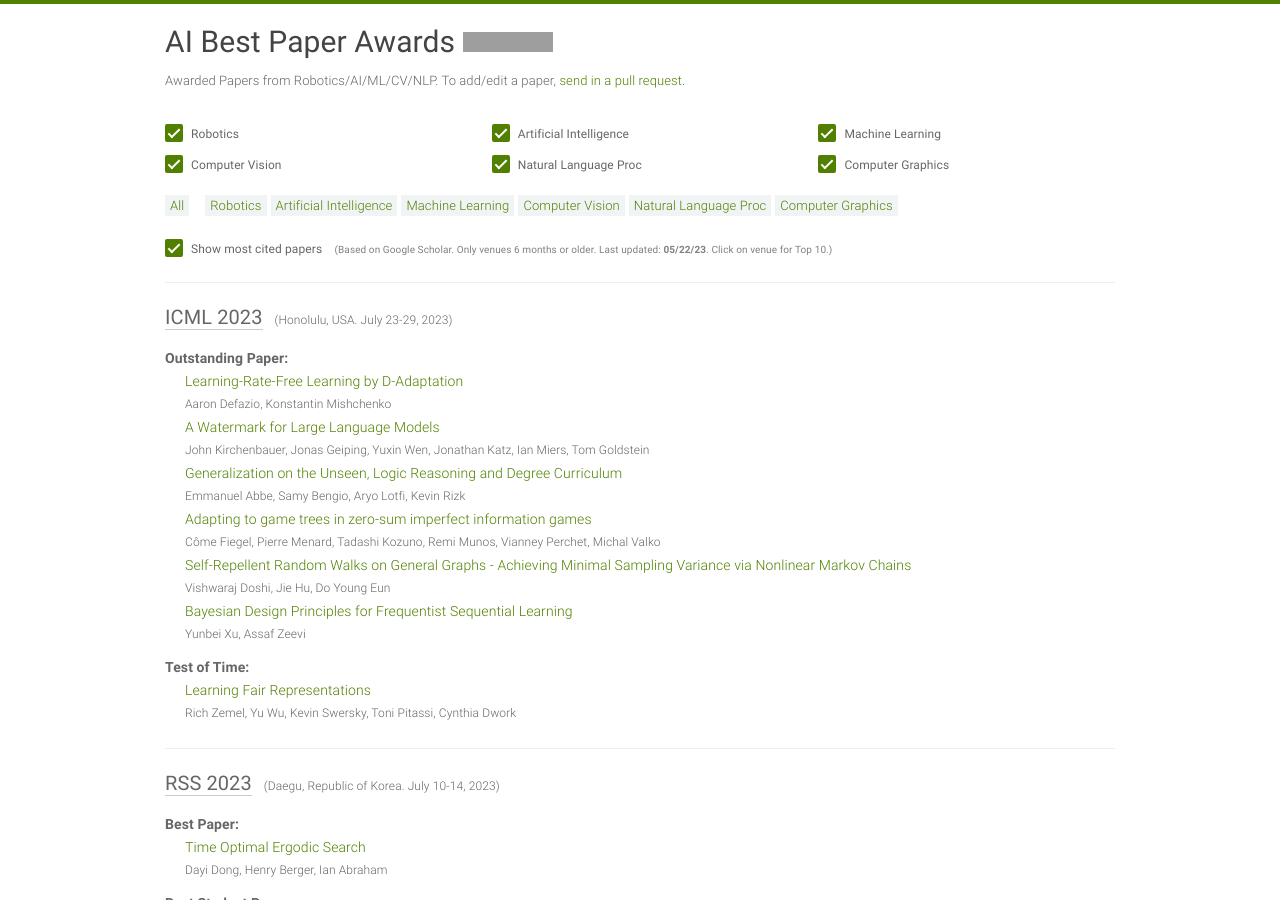
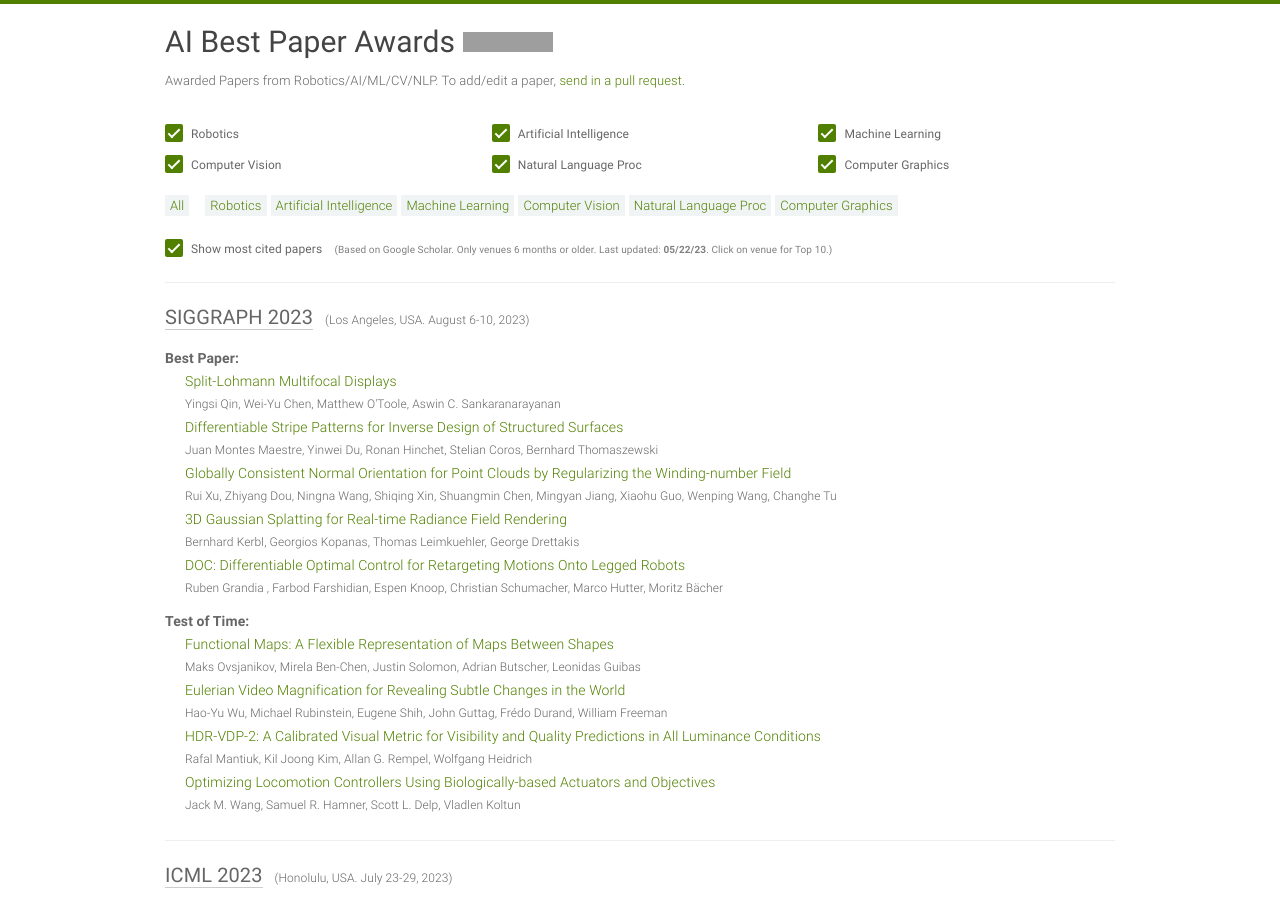
Before and after one commit to clemense/ai-bestpapers, a Jekyll site: the page built from index.html, in a window 1280 px wide and 900 px high. Built offline with Jekyll 4.4.1, drawn with Linux system fonts in a browser that asks for light colours; grey boxes are pictures that could not be loaded.

Commit message:
Add SIGGRAPH 2023

```diff
--- a/_data/papers.yml
+++ b/_data/papers.yml
@@ -1,4 +1,65 @@
 ---
+
+- venue: SIGGRAPH
+  year: 2023
+  awards:
+  - award: Best Paper
+    title: Split-Lohmann Multifocal Displays
+    author: Yingsi Qin, Wei-Yu Chen, Matthew O'Toole, Aswin C. Sankaranarayanan
+    link: https://dl.acm.org/doi/abs/10.1145/3592110
+    source: https://blog.siggraph.org/2023/07/siggraph-2023-technical-papers-awards-best-papers-honorable-mentions-and-test-of-time.html/
+  - award: Best Paper
+    title: Differentiable Stripe Patterns for Inverse Design of Structured Surfaces
+    author: Juan Montes Maestre, Yinwei Du, Ronan Hinchet, Stelian Coros, Bernhard
+      Thomaszewski
+    link: https://arxiv.org/abs/2305.13841
+    source: https://blog.siggraph.org/2023/07/siggraph-2023-technical-papers-awards-best-papers-honorable-mentions-and-test-of-time.html/
+  - award: Best Paper
+    title: Globally Consistent Normal Orientation for Point Clouds by Regularizing
+      the Winding-number Field
+    author: Rui Xu, Zhiyang Dou, Ningna Wang, Shiqing Xin, Shuangmin Chen, Mingyan
+      Jiang, Xiaohu Guo, Wenping Wang, Changhe Tu
+    link: https://arxiv.org/abs/2304.11605
+    source: https://blog.siggraph.org/2023/07/siggraph-2023-technical-papers-awards-best-papers-honorable-mentions-and-test-of-time.html/
+  - award: Best Paper
+    title: 3D Gaussian Splatting for Real-time Radiance Field Rendering
+    author: Bernhard Kerbl, Georgios Kopanas, Thomas Leimkuehler, George Drettakis
+    link: https://arxiv.org/abs/2308.04079
+    source: https://blog.siggraph.org/2023/07/siggraph-2023-technical-papers-awards-best-papers-honorable-mentions-and-test-of-time.html/
+  - award: Best Paper
+    title: 'DOC: Differentiable Optimal Control for Retargeting Motions Onto Legged
+      Robots'
+    author: Ruben Grandia , Farbod Farshidian, Espen Knoop, Christian Schumacher,
+      Marco Hutter, Moritz Bächer
+    link: https://dl.acm.org/doi/10.1145/3592454
+    source: https://blog.siggraph.org/2023/07/siggraph-2023-technical-papers-awards-best-papers-honorable-mentions-and-test-of-time.html/
+  - award: Test of Time
+    title: 'Functional Maps: A Flexible Representation of Maps Between Shapes'
+    author: Maks Ovsjanikov, Mirela Ben-Chen, Justin Solomon, Adrian Butscher, Leonidas
+      Guibas
+    link: https://www.research.autodesk.com/app/uploads/2023/03/functional-maps-a-flexible.pdf_rec0pprafEUWTenBH.pdf
+    source: https://blog.siggraph.org/2023/07/siggraph-2023-technical-papers-awards-best-papers-honorable-mentions-and-test-of-time.html/
+  - award: Test of Time
+    title: Eulerian Video Magnification for Revealing Subtle Changes in the World
+    author: Hao-Yu Wu, Michael Rubinstein, Eugene Shih, John Guttag, Frédo Durand,
+      William Freeman
+    link: https://core.ac.uk/download/pdf/78051554.pdf
+    source: https://blog.siggraph.org/2023/07/siggraph-2023-technical-papers-awards-best-papers-honorable-mentions-and-test-of-time.html/
+  - award: Test of Time
+    title: 'HDR-VDP-2: A Calibrated Visual Metric for Visibility and Quality Predictions
+      in All Luminance Conditions'
+    author: Rafal Mantiuk, Kil Joong Kim, Allan G. Rempel, Wolfgang Heidrich
+    link: https://www.cl.cam.ac.uk/~rkm38/pdfs/mantiuk11hdrvdp2.pdf
+    source: https://blog.siggraph.org/2023/07/siggraph-2023-technical-papers-awards-best-papers-honorable-mentions-and-test-of-time.html/
+  - award: Test of Time
+    title: Optimizing Locomotion Controllers Using Biologically-based Actuators and
+      Objectives
+    author: Jack M. Wang, Samuel R. Hamner, Scott L. Delp, Vladlen Koltun
+    link: http://vladlen.info/papers/biolocomotion.pdf
+    source: https://blog.siggraph.org/2023/07/siggraph-2023-technical-papers-awards-best-papers-honorable-mentions-and-test-of-time.html/
+  place: Los Angeles, USA
+  date: August 6-10, 2023
+  sub: CG
 
 - venue: ICML
   year: 2023
```
